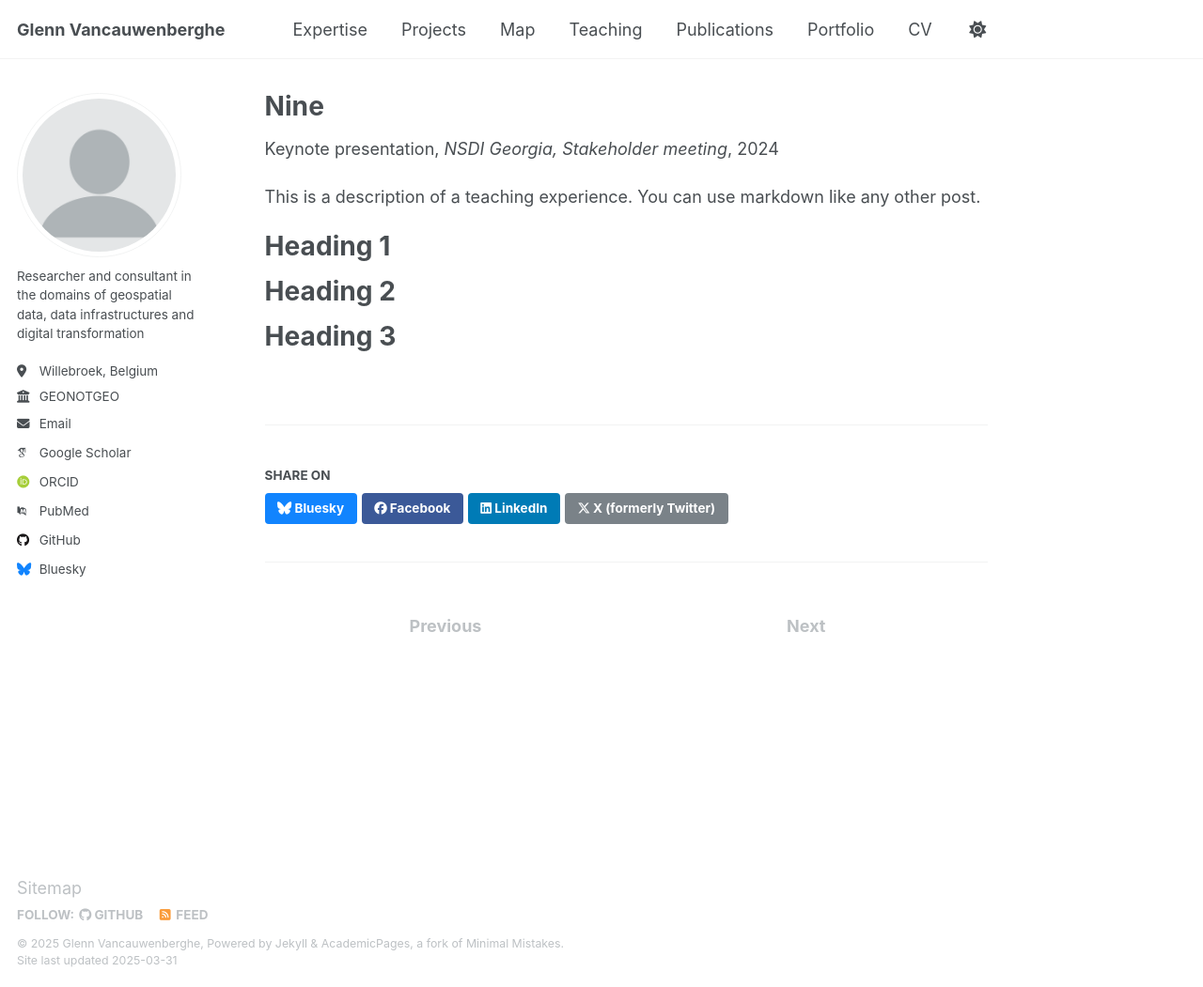
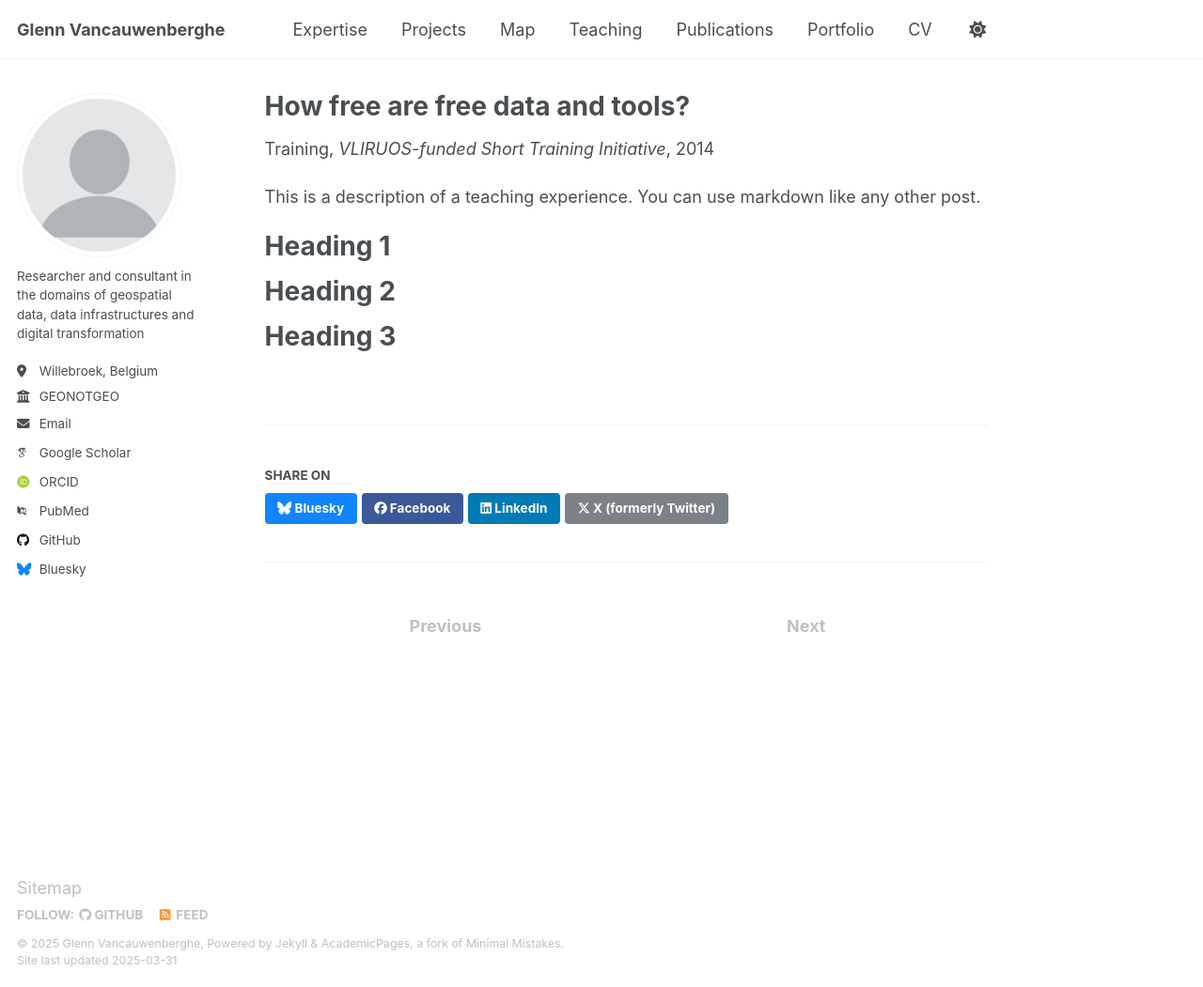
Before and after one commit to GVancauwenberghe/gvancauwenberghe.github.io, a Jekyll site: the page built from _teaching/teaching-9.md, in a window 1280 px wide and 1051 px high. Shown: the whole window at 94% size. Built offline with Jekyll 4.4.1, drawn with Linux system fonts in a browser that asks for light colours; some web fonts are replaced.

Commit message:
Update teaching-9.md

```diff
--- a/_teaching/teaching-9.md
+++ b/_teaching/teaching-9.md
@@ -1,11 +1,11 @@
 ---
-title: "Nine"
+title: "How free are free data and tools?"
 collection: teaching
-type: "Keynote presentation"
-permalink: /teaching/teaching-2
-venue: "NSDI Georgia, Stakeholder meeting"
-date: 2024-11-27
-location: "Tblisi, Georgia"
+type: "Training"
+permalink: /teaching/teaching-9
+venue: "VLIRUOS-funded Short Training Initiative"
+date: 2014-03-31
+location: "Leuven, Belgium"
 ---
 
 This is a description of a teaching experience. You can use markdown like any other post.
```
